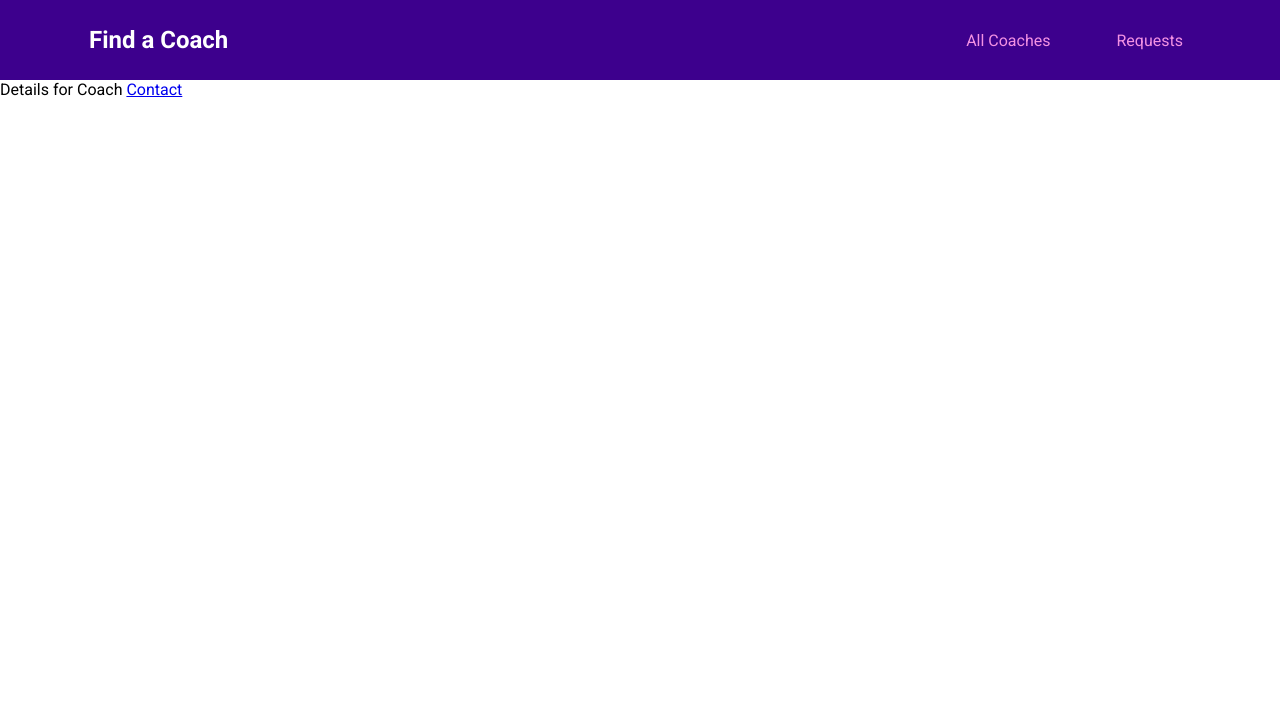
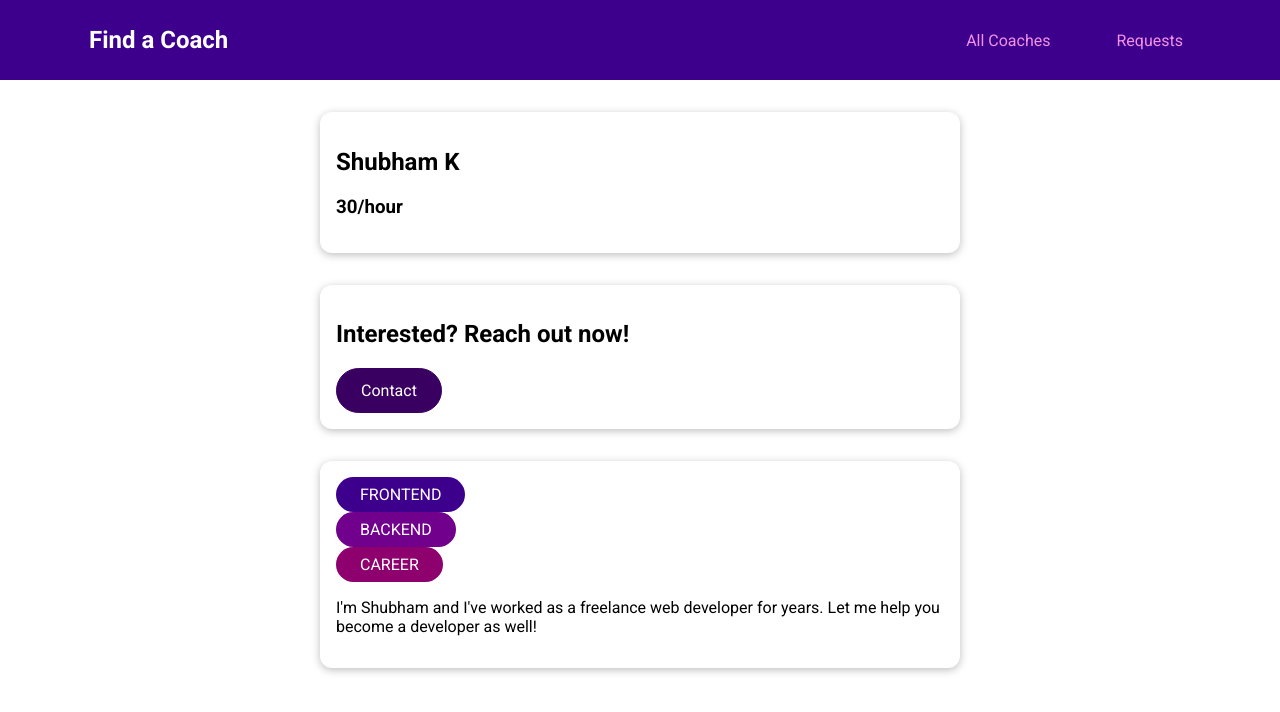
Before and after one commit to shubhamkanse72/coach-finder, a Vue app: page /coaches/c1 in a window 1280 px wide. Shown: the top 712 px of the page. Built offline with nearby package versions, Linux system fonts and the light colour scheme.

Commit message:
base component integration

```diff
--- a/src/components/coaches/CoachItem.vue
+++ b/src/components/coaches/CoachItem.vue
@@ -4,11 +4,18 @@
       <h3>{{ fullName }}</h3>
       <h4>{{ rate }}/hour</h4>
       <div>
-                <span v-for="area in areas" :key="area">{{ area }}</span>
+        <base-badge
+          v-for="area in areas"
+          :key="area"
+          :type="area"
+          :title="area"
+        ></base-badge>
       </div>
       <div class="actions">
-                <router-link :to="coachContactLink">Contact</router-link>
-                <router-link :to="coachDetailLink">View Details</router-link>
+        <base-button link mode="outline" :to="coachContactLink"
+          >Contact</base-button
+        >
+        <base-button link :to="coachDetailLink">View Details</base-button>
       </div>
     </li>
   </div>
@@ -17,20 +24,20 @@
 <script>
 //import { computed } from 'vue';
 
-export default{
-    props: ['id','firstName','lastName','rate', 'areas'],
+export default {
+  props: ["id", "firstName", "lastName", "rate", "areas"],
   computed: {
-        fullName(){
-            return this.firstName + ' ' + this.lastName;
+    fullName() {
+      return this.firstName + " " + this.lastName;
     },
-        coachContactLink(){
-            return this.$route.path + '/' + this.id + '/contact';
+    coachContactLink() {
+      return this.$route.path + "/" + this.id + "/contact";
     },
-        coachDetailLink(){
-            return this.$route.path + '/' + this.id;
-        }
-    }
-}
+    coachDetailLink() {
+      return this.$route.path + "/" + this.id;
+    },
+  },
+};
 </script>
 
 <style scoped>
--- a/src/main.js
+++ b/src/main.js
@@ -3,10 +3,16 @@
 import App from "./App.vue";
 import router from "./router.js";
 import store from "./store/index.js";
+import BaseCard from './components/ui/BaseCard.vue';
+import BaseButton from './components/ui/BaseButton.vue';
+import BaseBadge from './components/ui/BaseBadge.vue';
 
 const app = createApp(App);
 
 app.use(router);
 app.use(store);
+app.component('base-card', BaseCard);
+app.component('base-button', BaseButton);
+app.component('base-badge', BaseBadge);
 
 app.mount("#app");
--- a/src/pages/coaches/CoachDetails.vue
+++ b/src/pages/coaches/CoachDetails.vue
@@ -1,7 +1,63 @@
 <template>
-    <div>
-        Details for Coach
+  <div>
+    <section>
+      <base-card>
+        <h2>{{ fullName }}</h2>
+        <h3>{{ rate }}/hour</h3>
+      </base-card>
+    </section>
+    <section>
+      <base-card>
+        <header>
+          <h2>Interested? Reach out now!</h2>
+          <base-button link :to="contactLink">Contact</base-button>
+        </header>
         <router-view></router-view>
-        <router-link to="c1/contact">Contact</router-link>
-    </div>
+      </base-card>
+    </section>
+    <section>
+      <base-card>
+        <base-badge
+          v-for="area in areas"
+          :key="area"
+          :title="area"
+          :type="area"
+        ></base-badge>
+        <p>{{ description }}</p>
+      </base-card>
+    </section>
+  </div>
 </template>
+
+<script>
+export default {
+  props: ["id"],
+  data() {
+    return {
+      selectedCoach: null,
+    };
+  },
+  created() {
+    this.selectedCoach = this.$store.getters["coaches/coaches"].find(
+      (coach) => coach.id == this.id
+    );
+  },
+  computed: {
+    fullName() {
+      return this.selectedCoach.firstName + " " + this.selectedCoach.lastName;
+    },
+    contactLink() {
+      return this.$route.path + "/" + this.id + "/contact";
+    },
+    rate() {
+      return this.selectedCoach.hourlyRate;
+    },
+    areas() {
+      return this.selectedCoach.areas;
+    },
+    description() {
+      return this.selectedCoach.description;
+    },
+  },
+};
+</script>
--- a/src/pages/coaches/CoachList.vue
+++ b/src/pages/coaches/CoachList.vue
@@ -2,15 +2,14 @@
   <div>
     <section>Filter</section>
     <section>
+      <base-card>
         <div class="controls">
-      <button>Refresh</button>
-      <router-link to="/register">Register as Coach</router-link>
+          <base-button mode="outline">Refresh</base-button>
+          <base-button link to="/register">Register as Coach</base-button>
         </div>
         <ul v-if="hasCoaches">
-        <!-- <li v-for="coach in filteredCoaches" :key="coach.id">
-        {{ coach.firstName }}
-        </li> -->
-        <coach-item v-for="coach in filteredCoaches"
+          <coach-item
+            v-for="coach in filteredCoaches"
             :key="coach.id"
             :id="coach.id"
             :first-name="coach.firstName"
@@ -19,23 +18,24 @@
             :areas="coach.areas"
           ></coach-item>
         </ul>
-    <h3 v-else> No coaches found.</h3>
+        <h3 v-else>No coaches found.</h3>
+      </base-card>
     </section>
   </div>
 </template>
 <script>
-import CoachItem from '../../components/coaches/CoachItem.vue';
+import CoachItem from "../../components/coaches/CoachItem.vue";
 export default {
-  components:{
-    CoachItem
+  components: {
+    CoachItem,
   },
   computed: {
     filteredCoaches() {
-      return this.$store.getters['coaches/coaches'];
+      return this.$store.getters["coaches/coaches"];
     },
-    hasCoaches(){
-        return this.$store.getters['coaches/hasCoaches'];
-    }
+    hasCoaches() {
+      return this.$store.getters["coaches/hasCoaches"];
+    },
   },
 };
 </script>
--- a/src/router.js
+++ b/src/router.js
@@ -14,6 +14,7 @@
     {
       path: "/coaches/:id",
       component: CoachDetails,
+      props:true,
       children: [{ path: "contact", component: ContactCoach }],
     },
     { path: "/register", component: CoachRegistration },
```
Lines whose indentation alone changed are shown as unchanged.
